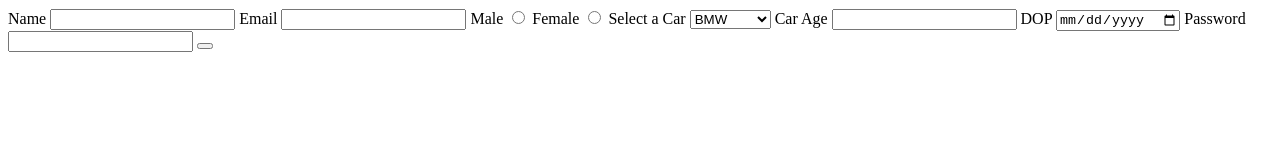
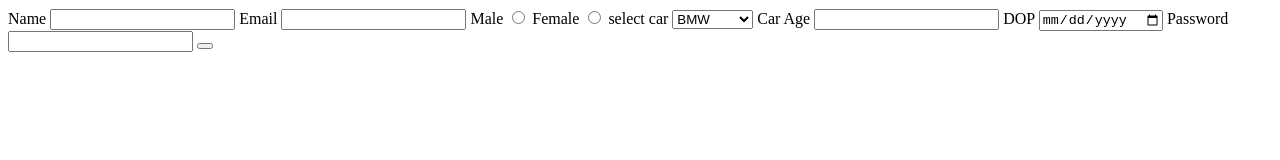
Before and after one commit to acciojob/car-insurance-form-shweta8814, a website: page main.html in a window 1280 px wide. Drawn offline with Linux system fonts and the light colour scheme.

Commit message:
created a submission

```diff
--- a/main.html
+++ b/main.html
@@ -20,7 +20,7 @@
 		<label for="gender_f">Female</label>
 		<input type="radio"id="gender_f"name="gender"required>
 
-		<label for="cars brands">Select a Car</label>
+		<label for="cars brands">select car</label>
 		<select type="BMW, Audi, Mercedez ">
 			<option>BMW</option>
 			<option>Audi</option>
```
